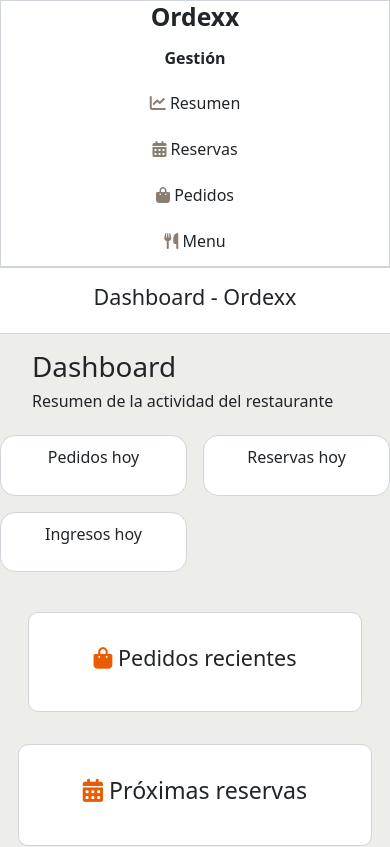
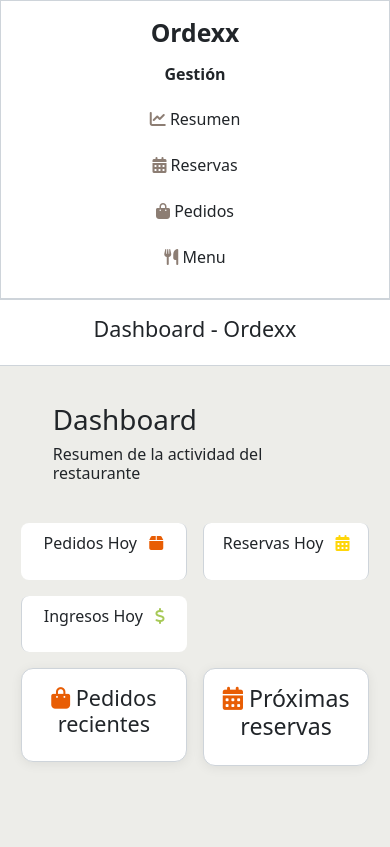
Before and after one commit to JMoralesNunez/Proyecto_Integrador, a plain HTML site: page frontend/pages/index.html in a window 390 px wide. Shown: the top 847 px of the page. Drawn offline with nearby package versions, Linux system fonts and the light colour scheme; no server answers.

Commit message:
update: Se mejora el front algunos cambios al back, tales comor el order by a pedidos y demas

```diff
--- a/frontend/js/index/indexControl.js
+++ b/frontend/js/index/indexControl.js
@@ -37,11 +37,12 @@ export const summaryLoaders = {
             <div class="row order-row">
                 <div class="col-md-8">
                     <div class="order-card-body">
-                            <h5 class="order-card-title">
-                            #${order.id_order}
-                            </h5>
-                            <p class="order-status" style="background-color: #ffd60a;">${order.status}</p>
+                        <div class="order-id-status">
+                            <h5 class="order-card-title">#${order.id_order}</h5>
+                            <span class="order-status" style="background-color: #ffd60a;">${order.status}</span>
+                        </div>
                         <p class="order-card-text">${order.client_name}</p>
+                        <p class="order-card-text">${order.id_table}</p>
                     </div>
                 </div>
                 <div class="col-md-4">
--- a/frontend/pages/index.html
+++ b/frontend/pages/index.html
@@ -1,13 +1,19 @@
 <!DOCTYPE html>
 <html lang="en">
-
   <head>
     <meta charset="utf-8" />
     <meta name="viewport" content="width=device-width, initial-scale=1" />
     <title>Ordexx</title>
-  <link href="https://cdn.jsdelivr.net/npm/bootstrap@5.3.7/dist/css/bootstrap.min.css" rel="stylesheet"
-    integrity="sha384-LN+7fdVzj6u52u30Kp6M/trliBMCMKTyK833zpbD+pXdCLuTusPj697FH4R/5mcr" crossorigin="anonymous" />
-  <script src="https://kit.fontawesome.com/ea4c7975d5.js" crossorigin="anonymous"></script>
+    <link
+      href="https://cdn.jsdelivr.net/npm/bootstrap@5.3.7/dist/css/bootstrap.min.css"
+      rel="stylesheet"
+      integrity="sha384-LN+7fdVzj6u52u30Kp6M/trliBMCMKTyK833zpbD+pXdCLuTusPj697FH4R/5mcr"
+      crossorigin="anonymous"
+    />
+    <script
+      src="https://kit.fontawesome.com/ea4c7975d5.js"
+      crossorigin="anonymous"
+    ></script>
     <link rel="stylesheet" href="/frontend/styles/styles.css" />
   </head>
 
@@ -17,15 +23,19 @@
         <h2 class="aside-title">Ordexx</h2>
         <div class="menu gap-2">
           <h6 class="menu-title">Gestión</h6>
-        <a class="btn" href="./index.html" role="button"><i class="fa-solid fa-chart-line"></i>
-          Resumen</a>
-        <a class="btn" href="./reservations.html" role="button"><i class="fa-solid fa-calendar-days"></i>
+          <a class="btn" href="./index.html" role="button"
+            ><i class="fa-solid fa-chart-line"></i> Resumen</a
+          >
+          <a class="btn" href="./reservations.html" role="button"
+            ><i class="fa-solid fa-calendar-days"></i>
             Reservas
           </a>
-        <a class="btn" href="./orders.html" role="button"><i class="fa-solid fa-bag-shopping"></i>
+          <a class="btn" href="./orders.html" role="button"
+            ><i class="fa-solid fa-bag-shopping"></i>
             Pedidos
           </a>
-        <a class="btn" href="./menu.html" role="button"><i class="fa-solid fa-utensils"></i> Menu
+          <a class="btn" href="./menu.html" role="button"
+            ><i class="fa-solid fa-utensils"></i> Menu
           </a>
         </div>
       </aside>
@@ -43,7 +53,13 @@
           <div class="main-content">
             <div class="stats-numbers">
               <div class="stats-card">
-              <div class="stats-card-header">Pedidos hoy</div>
+                <div class="stats-card-header">
+                  Pedidos Hoy
+                  <i
+                    class="fa-solid fa-box"
+                    style="color: #e85d04; margin-left: 8px"
+                  ></i>
+                </div>
                 <div class="stats-card-body">
                   <figure>
                     <h5 id="orderNumber" class="day-stats text-center"></h5>
@@ -51,15 +67,30 @@
                 </div>
               </div>
               <div class="stats-card">
-              <div class="stats-card-header">Reservas hoy</div>
+                <div class="stats-card-header">
+                  Reservas Hoy
+                  <i
+                    class="fa-solid fa-calendar-days"
+                    style="color: #ffd60a; margin-left: 8px"
+                  ></i>
+                </div>
                 <div class="stats-card-body">
                   <figure>
-                  <h5 id="reservationNumber" class="day-stats text-center"></h5>
+                    <h5
+                      id="reservationNumber"
+                      class="day-stats text-center"
+                    ></h5>
                   </figure>
                 </div>
               </div>
               <div class="stats-card">
-              <div class="stats-card-header">Ingresos hoy</div>
+                <div class="stats-card-header">
+                  Ingresos Hoy
+                  <i
+                    class="fa-solid fa-dollar-sign"
+                    style="color: #a7c957; margin-left: 8px"
+                  ></i>
+                </div>
                 <div class="stats-card-body">
                   <figure>
                     <h5 id="income" class="day-stats text-center"></h5>
@@ -70,20 +101,28 @@
             <div class="tables">
               <div class="latest-orders">
                 <h4 class="table-title">
-                <i class="fa-solid fa-bag-shopping" style="color: #e85d04"></i>
+                  <i
+                    class="fa-solid fa-bag-shopping"
+                    style="color: #e85d04"
+                  ></i>
                   Pedidos recientes
                 </h4>
-              <div id="ordersContainer">
-              </div>
+                <div id="ordersContainer"></div>
               </div>
               <div class="next-reservations">
                 <h3 class="table-title">
-                <i class="fa-solid fa-calendar-days" style="color: #e85d04"></i>
+                  <i
+                    class="fa-solid fa-calendar-days"
+                    style="color: #e85d04"
+                  ></i>
                   Próximas reservas
                 </h3>
-              <div id="reservationsContainer">
+                <div class="reservations-index-container" id="reservationsContainer">
                   <div class="reservations-table-body">
-                  <div class="card mb-3 reservations-card-index" style="max-width: 540px">
+                    <div
+                      class="card mb-3 reservations-card-index"
+                      style="max-width: 540px"
+                    >
                       <div class="row reservations-row">
                         <div class="col-md-8">
                           <div class="reservations-card-body">
@@ -92,7 +131,9 @@
                             </h5>
                             <p class="reservations-card-text">Nombre cliente</p>
                             <p class="reservations-card-text">
-                            <small class="text-body-secondary"># de mesa</small>
+                              <small class="text-body-secondary"
+                                ># de mesa</small
+                              >
                             </p>
                           </div>
                         </div>
@@ -110,11 +151,12 @@
       </div>
     </div>
 
-  <script src="https://cdn.jsdelivr.net/npm/bootstrap@5.3.7/dist/js/bootstrap.bundle.min.js"
+    <script
+      src="https://cdn.jsdelivr.net/npm/bootstrap@5.3.7/dist/js/bootstrap.bundle.min.js"
       integrity="sha384-ndDqU0Gzau9qJ1lfW4pNLlhNTkCfHzAVBReH9diLvGRem5+R9g2FzA8ZGN954O5Q"
-    crossorigin="anonymous"></script>
+      crossorigin="anonymous"
+    ></script>
     <script type="module" src="../js/index/index.js"></script>
     <!-- <script src = "./../js/guardian.js"></script> -->
   </body>
-
 </html>
--- a/frontend/styles/styles.css
+++ b/frontend/styles/styles.css
@@ -10,7 +10,7 @@
   --orange-button-hover: #e2711d;
 }
 
-*{
+* {
   padding: 0;
   margin: 0;
 }
@@ -20,16 +20,30 @@ body {
   height: 100%;
 }
 
-/* body * {
-  background-color: aqua;
-  border: 0.5px solid black;
-} */
-
 main {
   background-color: var(--grey-background);
   overflow-y: auto;
   height: 100%;
-  padding-bottom: 2rem; /* Opcional: para evitar que el contenido toque el borde inferior */
+  padding: 1.3rem; /* Sin espacio lateral */
+}
+
+main, .main-content, .reservations-index-container {
+  border: none !important;
+}
+
+.reservations-card {
+  background: var(--grey-background);
+  border: none !important;
+}
+
+
+.reservation-item, .order-item {
+  background: var(--white);
+  border-radius: 12px;
+  box-shadow: none; /* Quita la sombra */
+  margin-bottom: 2rem;
+  padding: 2rem 2.5rem;
+  border: none !important;
 }
 
 .index-container {
@@ -42,6 +56,7 @@ aside {
   display: grid;
   grid-template-rows: 15% 85%;
   border: 1px solid var(--grey-borders);
+  padding: 1rem;
 }
 
 .aside-title,
@@ -87,35 +102,53 @@ aside {
   overflow: hidden;
 }
 
+/* Contenido principal: indicadores arriba, cards abajo en dos columnas */
 .main-content {
+  display: flex;
+  flex-direction: column;
+  width: 100%;
+  max-width: none;
+  margin: 2rem 0 0 0;
+  gap: 1.5rem;
+}
+
+/* Indicadores arriba centrados y sin espacio lateral */
+.stats-numbers {
   display: grid;
-  grid-template-rows: auto auto;
-  gap: 2.5rem;
-  align-items: start;
-  min-height: 0;
-  padding-bottom: 2rem;
+  grid-template-columns: 1fr 1fr 1fr;
+  gap: 0;
+  width: 100%;
+  margin: 0;
+  padding: 0;
+  justify-items: stretch;
+  align-items: stretch;
+  gap: 2rem;
+}
+
+/* Cards indicadores */
+.stats-card {
+  margin: 0;
+  border-radius: 0.5rem;
+  border-left: 1px solid var(--grey-borders);
+  border-right: 1px solid var(--grey-borders);
+  width: 100%;
+  background-color: var(--white);
+  padding: 5% 10%;
+}
+.stats-card:first-child {
+  border-left: none;
+}
+.stats-card:last-child {
+  border-right: none;
+}
+.stats-card:hover,
+.reservation-item:hover,
+.order-item:hover {
+  box-shadow: 3px 4px 5px var(--grey-text);
 }
 
 .day-stats {
   font-weight: 600;
-}
-
-.stats-card {
-  border-radius: 15px;
-  border: solid 1px var(--grey-borders);
-  padding: 5% 10%;
-  background-color: var(--white);
-}
-
-.stats-card:hover, .reservation-item:hover {
-  box-shadow: 3px 4px 5px var(--grey-text);
-}
-
-.stats-numbers {
-  display: grid;
-  grid-template-columns: 1fr 1fr 1fr;
-  gap: 2rem;
-  align-items: start;
 }
 
 .table-title,
@@ -123,32 +156,48 @@ aside {
   text-align: center;
 }
 
-.tables {
-  display: flex;
-  flex-wrap: wrap;
+/* Cards abajo en dos columnas, ocupando todo el ancho */
+.dashboard-section {
+  display: grid;
+  grid-template-columns: 1fr 1fr;
   gap: 2rem;
-  border-radius: 15px;
-  align-items: start;
-  justify-content: center;
+  width: 100%;
+  margin: 0;
+  padding: 0;
 }
 
+/* Cards del dashboard */
 .latest-orders,
 .next-reservations {
-  padding: 2rem 4rem;
+  width: 100%;
+  max-width: none;
+  margin: 0;
+  padding: 2rem;
+  border-radius: 12px;
+  box-shadow: 0 2px 12px rgba(0, 0, 0, 0.07);
   border: 1px solid var(--grey-borders);
-  border-radius: 10px;
   background-color: var(--white);
+  box-sizing: border-box;
 }
 
 .next-reservations {
-  margin-bottom: 10rem;
+  margin-bottom: 0;
+}
+
+.tables {
+  display: grid;
+  grid-template-columns: 1fr 1fr;
+  gap: 1rem;
+  border-radius: 15px;
+  justify-content: center;
+  align-items: start;
 }
 
 .order-card,
 .reservations-card,
 .reservations-card-index {
-  margin: 2rem;
   border: 1px solid var(--grey-borders);
+  width: 100%;
 }
 
 .order-table-body,
@@ -159,8 +208,14 @@ aside {
   flex-wrap: wrap;
 }
 
-.reservation-item{
-  border-bottom: 1px solid rgba(221, 221, 221, 0.5);
+.reservation-item,
+.order-item {
+  margin-bottom: 1.5rem;
+  border-bottom: none; /* Quita el borde inferior para que se vea el fondo gris */
+  box-shadow: none;
+  border-radius: 12px;
+  padding: 2rem 2.5rem;
+  border: none !important;
 }
 
 .order-card-title,
@@ -175,6 +230,13 @@ aside {
   padding: 5% 5%;
   display: flex;
   flex-wrap: wrap;
+  width: 100%;
+}
+
+.order-id-status {
+  display: flex;
+  align-items: center;
+  gap: 2rem;
 }
 
 .reservations-people,
@@ -261,18 +323,15 @@ aside {
 }
 
 /* orders */
-.orders-card-details{
+.orders-card-details {
   display: grid;
   grid-template-columns: 1fr 1fr;
 }
 
-.order-item{
-   margin-bottom: 2rem;
-}
-
 /* Menu */
 
-.deleteBtn:hover, .editBtn:hover{
+.deleteBtn:hover,
+.editBtn:hover {
   background-color: #edede9;
 }
 
@@ -318,6 +377,20 @@ aside {
   margin-top: 0.5rem;
   color: #e74c3c;
   font-weight: bold;
+}
+
+dialog#detailsModal {
+  position: fixed;
+  top: 50%;
+  left: 50%;
+  transform: translate(-50%, -50%);
+  margin: 0;
+  z-index: 9999;
+  box-shadow: 0 4px 24px rgba(0, 0, 0, 0.15);
+  background: #fff;
+  padding: 2rem;
+  width: 50vw;
+  max-width: 600px;
 }
 
 /* Login styles */
@@ -398,7 +471,6 @@ aside {
   text-decoration: underline;
 }
 
-
 @keyframes show {
   from {
     opacity: 0;
@@ -410,21 +482,40 @@ aside {
   }
 }
 
-
 /* Media */
 
+@media (max-width: 900px) {
+  .main-content {
+    max-width: 100%;
+    gap: 1rem;
+    margin-top: 1rem;
+  }
+  .stats-numbers {
+    grid-template-columns: 1fr 1fr;
+    gap: 1rem;
+  }
+  .dashboard-section {
+    grid-template-columns: 1fr;
+    gap: 1rem;
+  }
+  .latest-orders,
+  .next-reservations {
+    padding: 1rem;
+  }
+}
+
 @media (max-width: 760px) {
-  .index-container{
+  .index-container {
     grid-template-columns: 1fr;
   }
-  .stats-numbers{
+  .stats-numbers {
     grid-template-columns: 1fr 1fr;
     grid-template-rows: 1fr 1fr;
     gap: 1rem;
     align-items: center;
     justify-content: center;
   }
-  .stats-card{
+  .stats-card {
     max-height: 300px;
   }
 }
```
Lines whose indentation alone changed are shown as unchanged.
